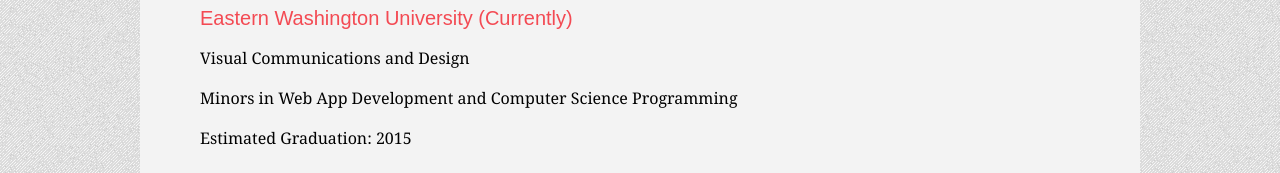
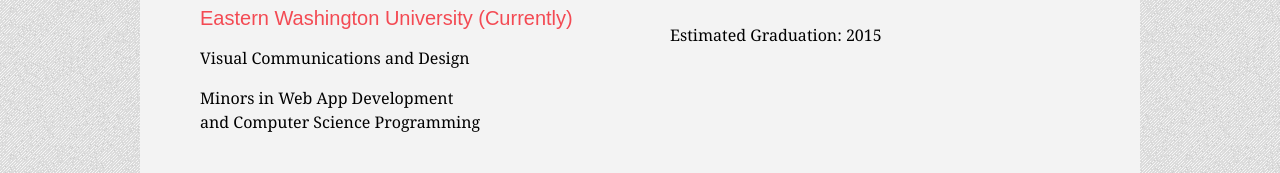
Before and after one commit to mfrantilla/p2-resume, a plain HTML site: page index.html in a window 1280 px wide. Shown: the part 600-773 px from the top of the page. Drawn offline with Linux system fonts and the light colour scheme; a web font is replaced by a local one.

Commit message:
version 9

```diff
--- a/css/styles.css
+++ b/css/styles.css
@@ -5,7 +5,7 @@ body {
 }
 
 div {
-	overflow: auto;
+	overflow: hidden;
 }
 
 ul {
--- a/index.html
+++ b/index.html
@@ -51,13 +51,17 @@
 			<section class="grid_12">
 				<h2>Education</h2>
 			</section>
-			<section class="grid_12">
+
+
+			<section class="grid_6 alpha">
 				<ul>
 				<li class="title">Eastern Washington University (Currently)</li>
 				<li><p>Visual Communications and Design</p></li>
-				<li><p>Minors in Web App Development and Computer Science Programming</p></li>
-				<li><p>Estimated Graduation: 2015</p></li>
-				</ul>
+				<li><p>Minors in Web App Development <br>and Computer Science Programming</p></li></ul>
+			</section>
+			<section class="grid_5 omega">
+				<p>Estimated Graduation: 2015</p>
+
 			</section>
 
 			<section class="grid_12">
```
